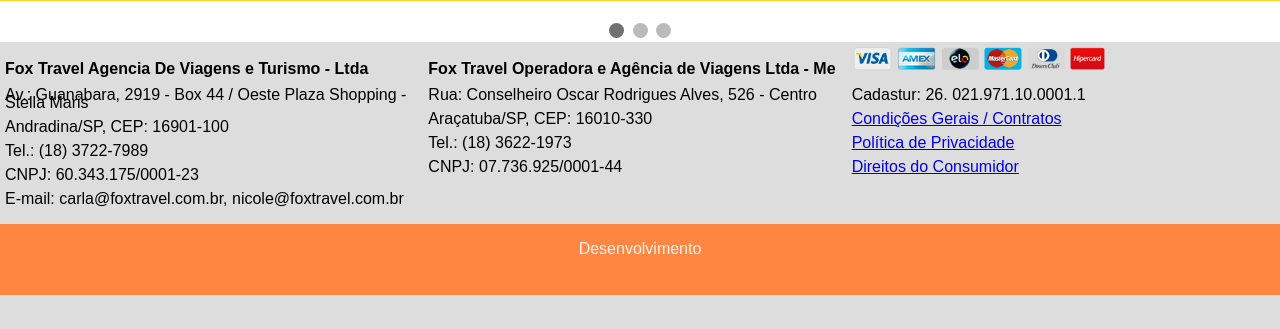
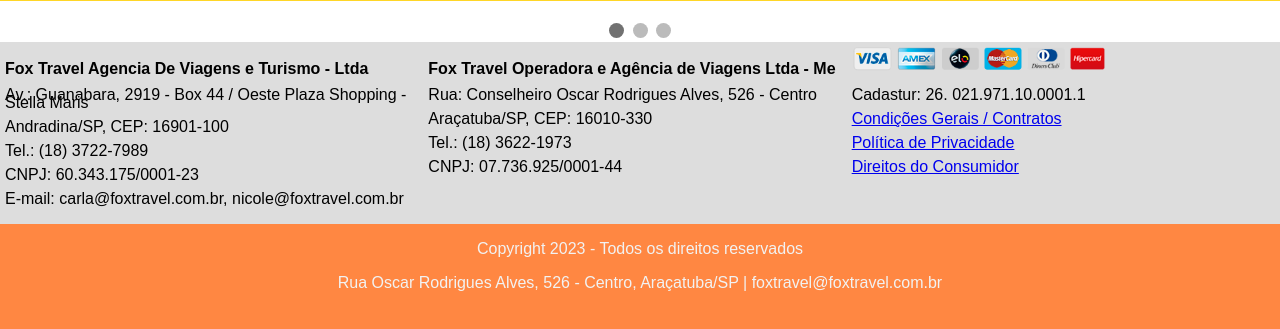
Before and after one commit to devlucasbernardes/ProjetoIntegrador, a Flask app: template templates/index.html in a window 1280 px wide. Shown: the part 651-980 px from the top of the page. Before the commit the page ends 946 px from the top, so only its background shows below. Run offline with Flask 3, Linux system fonts and the light colour scheme; the template is opened without the code that fills it, so the values that code supplies are empty.

Commit message:
Rodapé
Rodapé

```diff
--- a/templates/index.html
+++ b/templates/index.html
@@ -100,7 +100,8 @@
     </div>
   </div>
   <div class="footnav">
-    <p>Desenvolvimento</p>
+    <p>Copyright 2023 - Todos os direitos reservados</p>
+    <p>Rua Oscar Rodrigues Alves, 526 - Centro, Araçatuba/SP | foxtravel@foxtravel.com.br</p>
     <a href="#">
       <img src="" style="width:2%"></a>
   </div>
```
